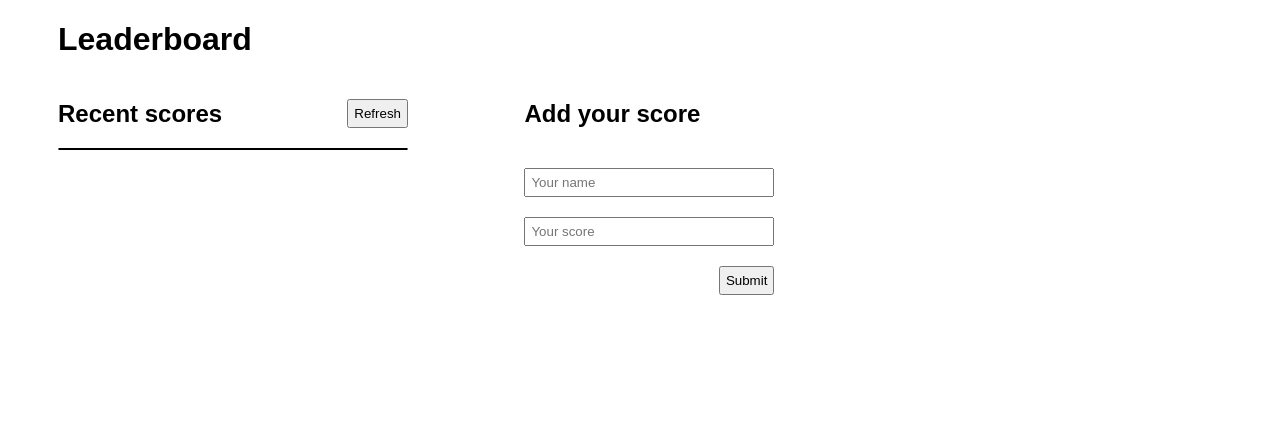
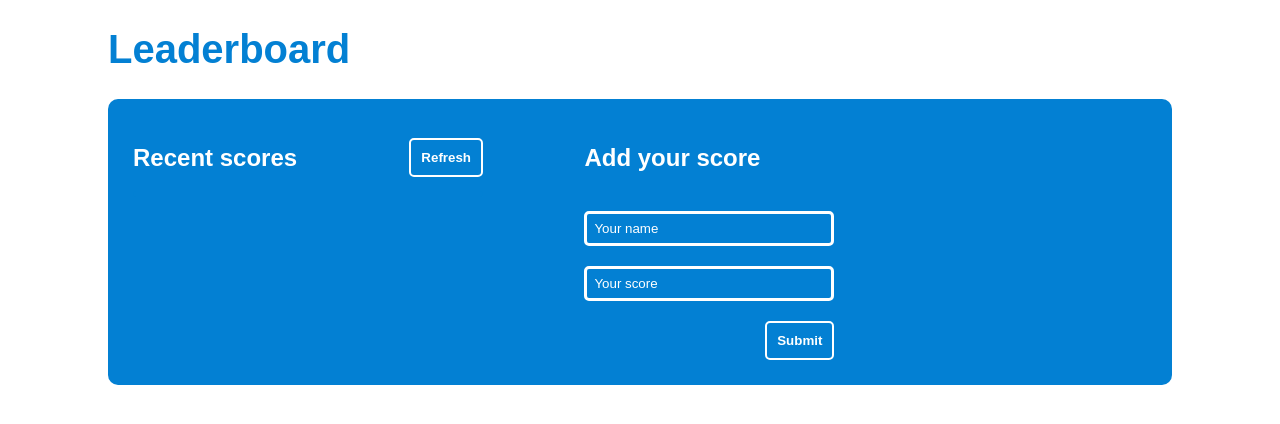
Before and after one commit to shm04/leaderboard, a website built with webpack: page src/index.html in a window 1280 px wide. Built offline with nearby package versions, Linux system fonts and the light colour scheme; no server answers.

Commit message:
Add styling

```diff
--- a/src/getScore.js
+++ b/src/getScore.js
@@ -14,6 +14,7 @@ const getScores = async (gameId) => {
 
     scoreList.forEach((score) => {
       const p = document.createElement('p');
+      p.className = 'score-p';
       p.textContent = `${score.user}: ${score.score}`;
       scoresContainer.appendChild(p);
     });
--- a/src/styles/main.css
+++ b/src/styles/main.css
@@ -2,14 +2,29 @@
   font-family: Arial, Helvetica, sans-serif;
 }
 
+:root {
+  --primary-color: hsl(204, 97%, 42%);
+}
+
 body {
-  padding: 0 50px;
+  padding: 0 100px;
+  background-color: #fff;
+}
+
+.main-title {
+  color: var(--primary-color);
+  font-size: 40px;
 }
 
 .main-container {
   display: flex;
   gap: 10%;
+  background-color: var(--primary-color);
+  color: #fff;
+  padding: 25px;
+  border-radius: 10px;
 }
+
 
 .scores-sec {
   width: 350px;
@@ -23,13 +38,26 @@ body {
 
 .refresh-btn {
   height: max-content;
-  padding: 5px;
+  padding: 10px;
+  background-color: var(--primary-color);
+  border: 2px solid #fff;
+  border-radius: 5px;
+  font-weight: 600;
+  color: #fff;
 }
 
 .scores-cont {
-  border: solid 1px #000;
-  padding: 0 10px;
+  border: solid 3px var(--primary-color);
   border-radius: 5px;
+}
+
+.score-p {
+  background-color: #fff;
+  border: 1px solid var(--primary-color);
+  color: var(--primary-color);
+  padding: 10px;
+  margin: 0;
+  font-weight: 500;
 }
 
 .input-sec {
@@ -41,10 +69,35 @@ body {
 
 .inputs {
   padding: 5px;
+  background-color: var(--primary-color);
+  border: #fff solid 3px;
+  border-radius: 5px ;
+  padding: 7px;
+}
+
+.inputs::placeholder {
+  background-color: var(--primary-color);
+  color: #fff;
+}
+
+.inputs:focus {
+  color: #fff;
 }
 
 .submit-btn {
   width: fit-content;
   padding: 5px;
   align-self: flex-end;
+  padding: 10px;
+  background-color: var(--primary-color);
+  border: solid 2px #fff;
+  border-radius: 5px;
+  font-weight: 600;
+  color: #fff;
 }
+
+button:hover {
+  cursor: pointer;
+  color: var(--primary-color);
+  background-color: #fff;
+}
```
Also changed, not shown: dist/bundle0185d4712cbd206272fc.js (deleted), dist/bundlea6c046a34786e5d78bd0.js (added), dist/index.html, 2 other files.
